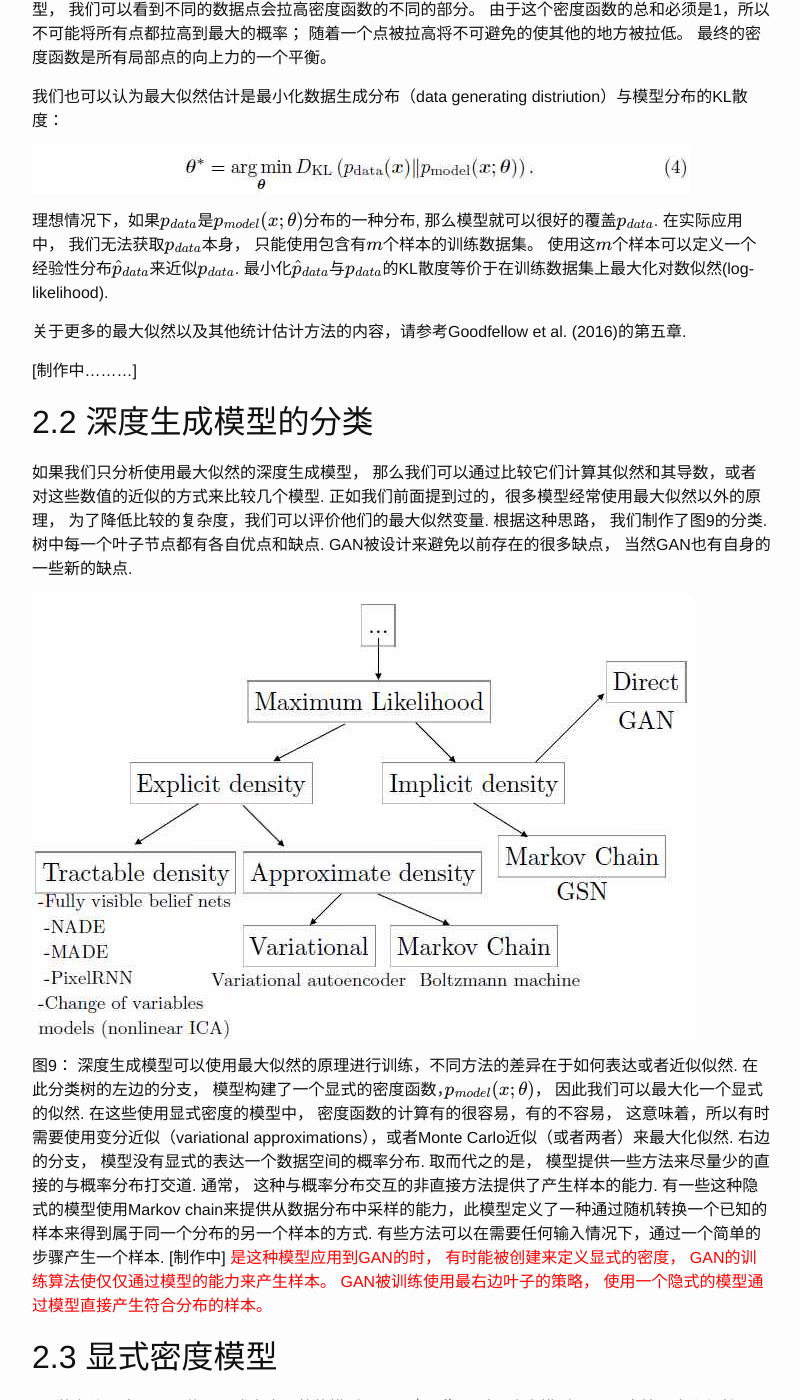
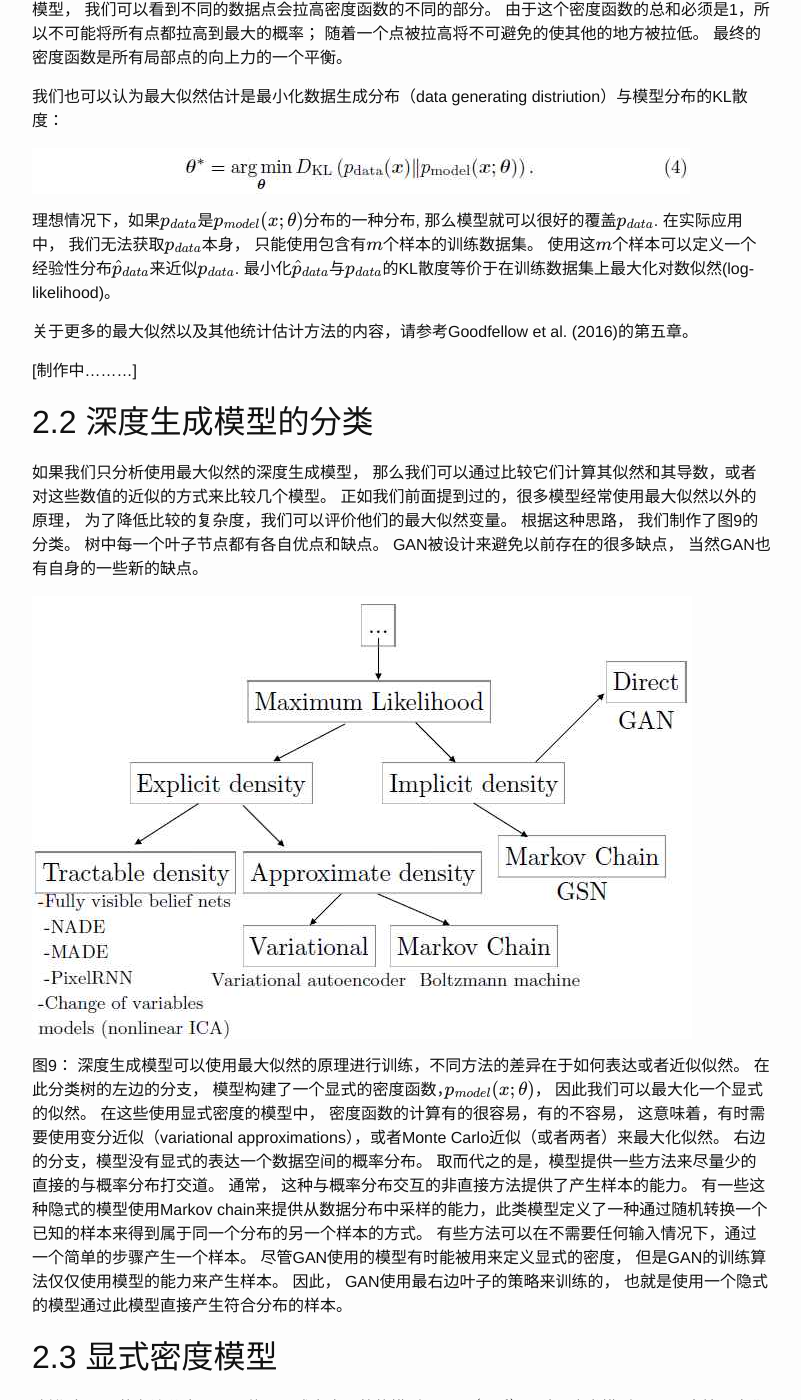
Before and after one commit to sinpycn/sinpycn.github.io, a Jekyll site: the page built from _posts/research/2017-04-29-GAN-Tutorial-How-do-generative-models-work.md, in a window 1280 px wide and 1400 px high, scrolled down 1493 px. Shown: the whole window, without its empty margins (238-1039 px from the left). Built offline with Jekyll 4.4.1, drawn with Linux system fonts in a browser that asks for light colours; formulas are drawn with MathJax 3; some of the changed text lies outside the part shown.

Commit message:
Update 2017-04-29-GAN-Tutorial-How-do-generative-models-work.md

```diff
--- a/_posts/research/2017-04-29-GAN-Tutorial-How-do-generative-models-work.md
+++ b/_posts/research/2017-04-29-GAN-Tutorial-How-do-generative-models-work.md
@@ -5,30 +5,30 @@ mathjax: true
 categories: [research, gan-tutorial]
 ---
 
-我们已经了解了生成式模型的用途以及它值得去使用的原因. 现在我们可能要问， 它是如何工作的， 特别是GAN是如何工作的，以及GAN与其他生成式方法的区别?
+我们已经了解了生成式模型的用途以及它值得去使用的原因。 现在我们可能要问， 它是如何工作的， 特别是GAN是如何工作的，以及GAN与其他生成式方法的区别?
 
 ## 2.1 最大似然估计(Maximum Likelihood Estimation)
 
-为了简化讨论， 我们先分析使用最大似然原理的生成式模型. 当然并不是所有的生成式模型都使用最大似然. 有些生成式模型默认不使用最大似然， 但是也可以做一些修改让其使用最大似然 （GAN就属于这一类）.
-通过忽略不使用最大似然的模型，并且分析哪些本来通常不使用最大似然的模型的最大似然版本，可以让我们排除很多的干扰，让我们的分析变得简单.
+为了简化讨论， 我们先分析使用最大似然原理的生成式模型。当然并不是所有的生成式模型都使用最大似然。 有些生成式模型默认不使用最大似然， 但是也可以做一些修改让其使用最大似然 （GAN就属于这一类）。
+通过忽略不使用最大似然的模型，并且分析哪些本来通常不使用最大似然的模型的最大似然版本，可以让我们排除很多的干扰，让我们的分析变得简单。
 
-最大似然估计是用来估计概率模型参数$$\theta$$的一种方法. 最大似然方法的基本思路是定义一个模型来对概率分布进行估计.
+最大似然估计是用来估计概率模型参数$$\theta$$的一种方法. 最大似然方法的基本思路是定义一个模型来对概率分布进行估计。
 给定一个数据集包含$$m$$个训练样本$$x^{(i)}$$， 然后使用似然（likelihood）表示模型在训练数据集上的概率， 也就是: $$\prod_{i=1}^{m}p_{model}(x^{(i)};\theta)$$.
 
-简单的说， 最大似然的原理是通过优化模型参数来最大化在训练数据上的预测概率.
-在对数空间最容易达到此目的； 我们通常计算一个算术和，而不是针对每一个样本进行处理.
+简单的说， 最大似然的原理是通过优化模型参数来最大化在训练数据上的预测概率。
+在对数空间最容易达到此目的； 我们通常计算一个算术和，而不是针对每一个样本进行处理。
 通过使用算术和使得对应模型的似然的导数的数学表达变得简单，
 并且当在数字计算机上计算时， 其对数值问题不敏感， 比如说，当对几个很小的概率值进行相乘计算时会出现下溢（underflow）问题。
 
 ![Equation 1,2,3](/images/201704/28/eq01.jpg)
 
-在方程式2中， 我们使用了以下特性： $$\arg \max_{v}f(v) = \arg \max_{v}\log f(v)$$， 对于正数$$v$$, 对数函数可以保证对所有范围的值进行最大化，却不影响最大化的区域.
+在方程式2中， 我们使用了以下特性： $$\arg \max_{v}f(v) = \arg \max_{v}\log f(v)$$， 对于正数$$v$$, 对数函数可以保证对所有范围的值进行最大化，却不影响最大化的区域。
 
 最大似然处理过程可以参考图8.
 
 ![Figure 8](/images/201704/28/fig08.jpg)
 
-图8： 最大似然估计过程包含： 首先根据数据生成的分布来采样一些样本来构建训练数据集， 然后通过提高模型在这些数据上概率值，来最大化此训练数据上的似然.
+图8： 最大似然估计过程包含： 首先根据数据生成的分布来采样一些样本来构建训练数据集， 然后通过提高模型在这些数据上概率值，来最大化此训练数据上的似然。
 这张图展示了一个针对一维数据的高斯模型， 我们可以看到不同的数据点会拉高密度函数的不同的部分。 由于这个密度函数的总和必须是1，所以不可能将所有点都拉高到最大的概率； 随着一个点被拉高将不可避免的使其他的地方被拉低。 最终的密度函数是所有局部点的向上力的一个平衡。
 
 我们也可以认为最大似然估计是最小化数据生成分布（data generating distriution）与模型分布的KL散度：
@@ -36,35 +36,35 @@ categories: [research, gan-tutorial]
 ![Equation 1,2,3](/images/201704/28/eq04.jpg)
 
 理想情况下，如果$$p_{data}$$是$$p_{model}(x;\theta)$$分布的一种分布, 那么模型就可以很好的覆盖$$p_{data}$$.
-在实际应用中， 我们无法获取$$p_{data}$$本身， 只能使用包含有$$m$$个样本的训练数据集。 使用这$$m$$个样本可以定义一个经验性分布$$\hat{p}_{data}$$来近似$$p_{data}$$. 最小化$$\hat{p}_{data}$$与$$p_{data}$$的KL散度等价于在训练数据集上最大化对数似然(log-likelihood).
+在实际应用中， 我们无法获取$$p_{data}$$本身， 只能使用包含有$$m$$个样本的训练数据集。 使用这$$m$$个样本可以定义一个经验性分布$$\hat{p}_{data}$$来近似$$p_{data}$$. 最小化$$\hat{p}_{data}$$与$$p_{data}$$的KL散度等价于在训练数据集上最大化对数似然(log-likelihood)。
 
-关于更多的最大似然以及其他统计估计方法的内容，请参考Goodfellow et al. (2016)的第五章.
+关于更多的最大似然以及其他统计估计方法的内容，请参考Goodfellow et al. (2016)的第五章。
 
 [制作中………]
 
 ## 2.2 深度生成模型的分类
 
-如果我们只分析使用最大似然的深度生成模型， 那么我们可以通过比较它们计算其似然和其导数，或者对这些数值的近似的方式来比较几个模型.
-正如我们前面提到过的，很多模型经常使用最大似然以外的原理， 为了降低比较的复杂度，我们可以评价他们的最大似然变量.
-根据这种思路， 我们制作了图9的分类.
-树中每一个叶子节点都有各自优点和缺点.
-GAN被设计来避免以前存在的很多缺点， 当然GAN也有自身的一些新的缺点.
+如果我们只分析使用最大似然的深度生成模型， 那么我们可以通过比较它们计算其似然和其导数，或者对这些数值的近似的方式来比较几个模型。
+正如我们前面提到过的，很多模型经常使用最大似然以外的原理， 为了降低比较的复杂度，我们可以评价他们的最大似然变量。
+根据这种思路， 我们制作了图9的分类。
+树中每一个叶子节点都有各自优点和缺点。
+GAN被设计来避免以前存在的很多缺点， 当然GAN也有自身的一些新的缺点。
 
 ![Figure 9](/images/201704/28/fig09.jpg)
 
-图9： 深度生成模型可以使用最大似然的原理进行训练，不同方法的差异在于如何表达或者近似似然.
-在此分类树的左边的分支， 模型构建了一个显式的密度函数，$$p_{model}(x;\theta)$$， 因此我们可以最大化一个显式的似然.
-在这些使用显式密度的模型中， 密度函数的计算有的很容易，有的不容易， 这意味着，所以有时需要使用变分近似（variational approximations），或者Monte Carlo近似（或者两者）来最大化似然.
-右边的分支， 模型没有显式的表达一个数据空间的概率分布.
-取而代之的是， 模型提供一些方法来尽量少的直接的与概率分布打交道.
-通常， 这种与概率分布交互的非直接方法提供了产生样本的能力.
-有一些这种隐式的模型使用Markov chain来提供从数据分布中采样的能力，此模型定义了一种通过随机转换一个已知的样本来得到属于同一个分布的另一个样本的方式.
-有些方法可以在需要任何输入情况下，通过一个简单的步骤产生一个样本.
-[制作中]
-<span style="color:red">是这种模型应用到GAN的时， 有时能被创建来定义显式的密度， GAN的训练算法使仅仅通过模型的能力来产生样本。 GAN被训练使用最右边叶子的策略， 使用一个隐式的模型通过模型直接产生符合分布的样本。</span>
+图9： 深度生成模型可以使用最大似然的原理进行训练，不同方法的差异在于如何表达或者近似似然。
+在此分类树的左边的分支， 模型构建了一个显式的密度函数，$$p_{model}(x;\theta)$$， 因此我们可以最大化一个显式的似然。
+在这些使用显式密度的模型中， 密度函数的计算有的很容易，有的不容易， 这意味着，有时需要使用变分近似（variational approximations），或者Monte Carlo近似（或者两者）来最大化似然。
+右边的分支，模型没有显式的表达一个数据空间的概率分布。
+取而代之的是，模型提供一些方法来尽量少的直接的与概率分布打交道。
+通常， 这种与概率分布交互的非直接方法提供了产生样本的能力。
+有一些这种隐式的模型使用Markov chain来提供从数据分布中采样的能力，此类模型定义了一种通过随机转换一个已知的样本来得到属于同一个分布的另一个样本的方式。
+有些方法可以在不需要任何输入情况下，通过一个简单的步骤产生一个样本。
+尽管GAN使用的模型有时能被用来定义显式的密度， 但是GAN的训练算法仅仅使用模型的能力来产生样本。
+因此， GAN使用最右边叶子的策略来训练的， 也就是使用一个隐式的模型通过此模型直接产生符合分布的样本。
 
 ## 2.3 显式密度模型
-
+[制作中]
 图9的左边分支显示了使用显式密度函数的模型 $$p_{model}(x;\theta)$$。 对于这类模型， 可以直接最大化似然函数； 我们可以简单的加入密度函数的模型定义到似然函数的表达式中，然后根据梯度方法优化。
 
 显式密度函数模型的主要的难点是定义一个可以表达所有数据复杂度的模型可以保证数据生成并确保可计算性。 有两种策略可以来处理此问题： （1） 仔细的构建一个可以保证易运算的模型结构， 将在2.3.1章中介绍， （2） 针对似然函数或者其导数的一个容易运算的近似的建模， 将在2.3.2章中介绍。
```
